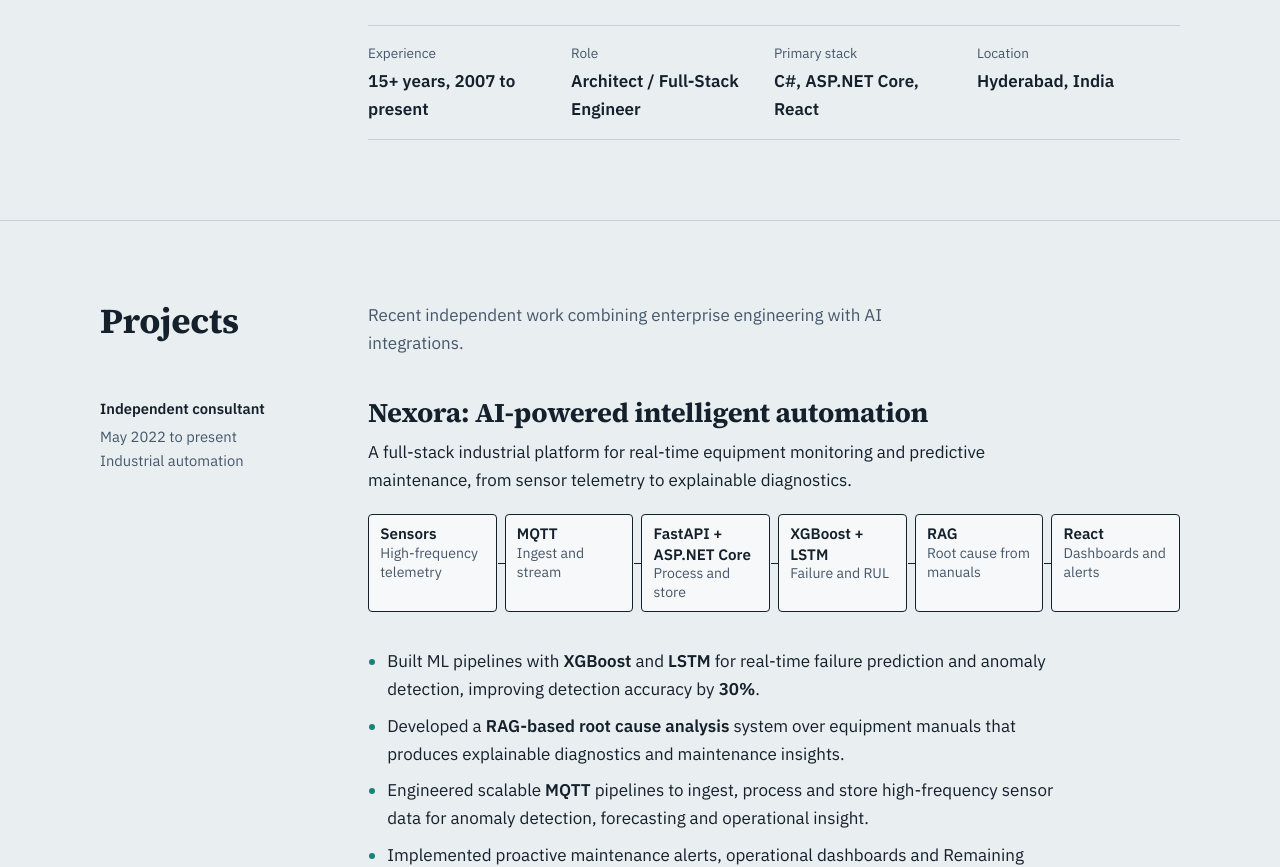
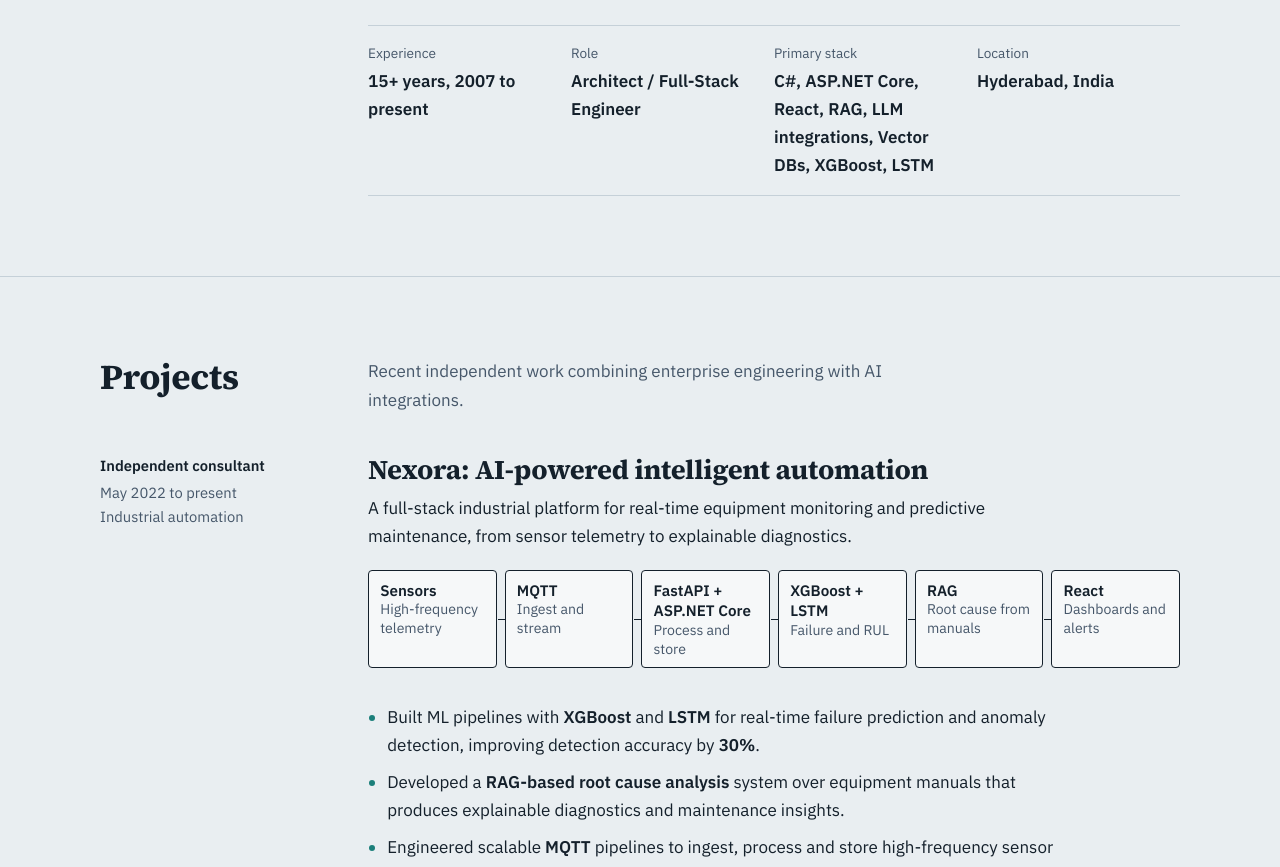
Before and after one commit to prasadb105/Narasimha-Prasad-Portfolio, a plain HTML site: page index.html in a window 1280 px wide. Shown: the part 1453-2320 px from the top of the page. Drawn offline with Linux system fonts and the light colour scheme.

Commit message:
Enhance primary stack description in index.html
Updated primary stack to include RAG, LLM integrations, Vector DBs, XGBoost, and LSTM.

```diff
--- a/index.html
+++ b/index.html
@@ -88,7 +88,7 @@
         <dl class="facts">
           <div><dt>Experience</dt><dd>15+ years, 2007 to present</dd></div>
           <div><dt>Role</dt><dd>Architect / Full-Stack Engineer</dd></div>
-          <div><dt>Primary stack</dt><dd>C#, ASP.NET Core, React</dd></div>
+          <div><dt>Primary stack</dt><dd>C#, ASP.NET Core, React, RAG, LLM integrations, Vector DBs, XGBoost, LSTM</dd></div>
           <div><dt>Location</dt><dd>Hyderabad, India</dd></div>
         </dl>
       </div>
```
